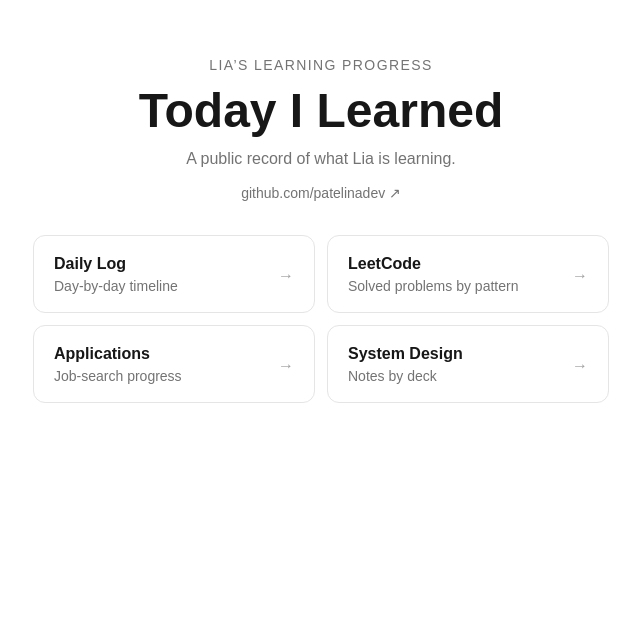
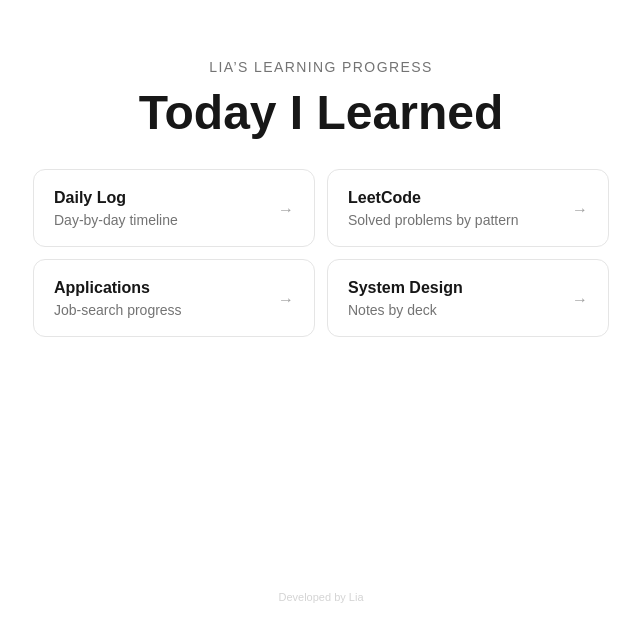
Before and after one commit to patelinadev/lia-til, a Next.js app in the folder web/: page / in a window 1280 px wide. Shown: the part 171-800 px from the top of the page, without its empty margins (319-959 px from the left). Built offline with nearby package versions, Linux system fonts and the light colour scheme.

Commit message:
chore(home): drop subtitle + github line; add subtle 'Developed by Lia' footer
- remove the 'A public record…' subtitle and the github.com/patelinadev link
- add a small, muted global footer 'Developed by Lia' with only 'Lia' linked
  to the GitHub profile (no external-link glyph)

```diff
--- a/web/app/layout.tsx
+++ b/web/app/layout.tsx
@@ -23,7 +23,20 @@ export default function RootLayout({ children }: LayoutProps<"/">) {
       lang="en"
       className={`${geistSans.variable} ${geistMono.variable} h-full antialiased`}
     >
-      <body className="min-h-full flex flex-col">{children}</body>
+      <body className="min-h-full flex flex-col">
+        {children}
+        <footer className="px-6 py-6 text-center text-[11px] text-neutral-300 dark:text-neutral-700">
+          Developed by{" "}
+          <a
+            href="https://github.com/patelinadev"
+            target="_blank"
+            rel="noopener noreferrer"
+            className="hover:underline"
+          >
+            Lia
+          </a>
+        </footer>
+      </body>
     </html>
   );
 }
--- a/web/app/page.tsx
+++ b/web/app/page.tsx
@@ -8,15 +8,6 @@ export default function Home() {
           Lia&rsquo;s Learning Progress
         </p>
         <h1 className="text-4xl font-bold sm:text-5xl">Today I Learned</h1>
-        <p className="max-w-md text-neutral-500">A public record of what Lia is learning.</p>
-        <a
-          href="https://github.com/patelinadev"
-          target="_blank"
-          rel="noopener noreferrer"
-          className="text-sm text-neutral-500 underline-offset-2 transition-colors hover:text-neutral-800 hover:underline dark:hover:text-neutral-300"
-        >
-          github.com/patelinadev &#8599;
-        </a>
       </div>
 
       <nav className="grid w-full max-w-xl gap-3 sm:grid-cols-2">
```
